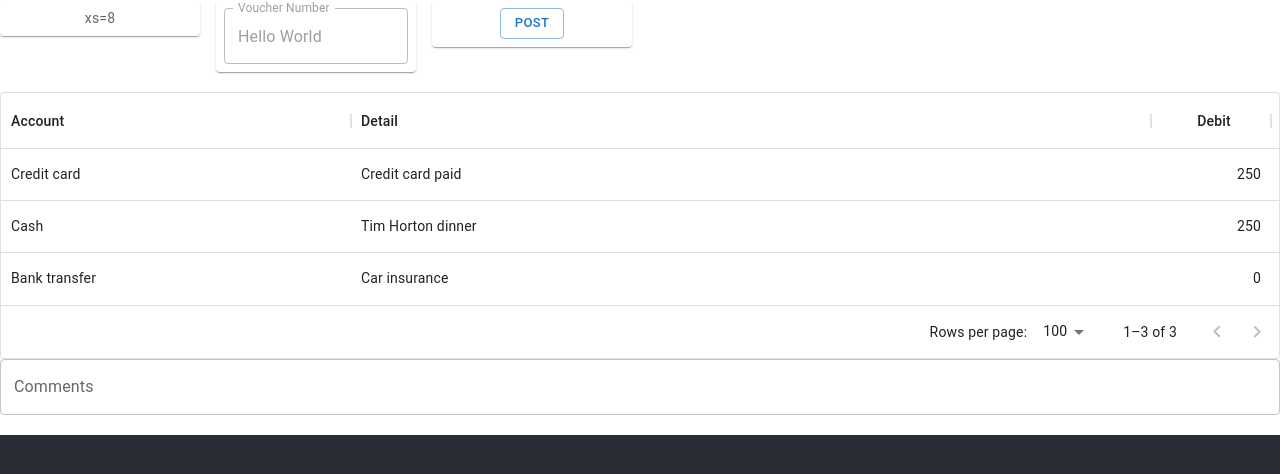
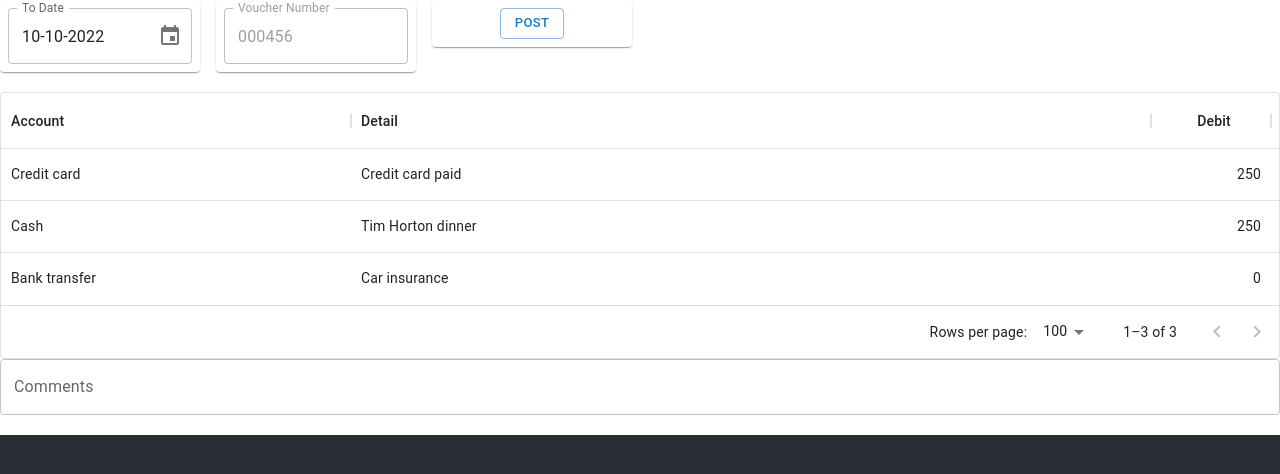
Before and after one commit to rathoregee/office, a React (Create React App) app in the folder UI/: page /journal in a window 1280 px wide. Shown: the top 474 px of the page. Built offline with nearby package versions, Linux system fonts and the light colour scheme; what aws-amplify would draw is missing.

Commit message:
added calnder

```diff
--- a/UI/src/pages/Journal.tsx
+++ b/UI/src/pages/Journal.tsx
@@ -6,6 +6,10 @@ import Paper from '@mui/material/Paper';
 import Grid from '@mui/material/Unstable_Grid2';
 import TextField from '@mui/material/TextField';
 import Button from '@mui/material/Button';
+import { AdapterDayjs } from '@mui/x-date-pickers/AdapterDayjs';
+import { LocalizationProvider } from '@mui/x-date-pickers/LocalizationProvider';
+import { DesktopDatePicker } from '@mui/x-date-pickers/DesktopDatePicker';
+import dayjs, { Dayjs } from 'dayjs';
 
 const Item = styled(Paper)(({ theme }) => ({
     backgroundColor: theme.palette.mode === 'dark' ? '#1A2027' : '#fff',
@@ -56,6 +60,7 @@ const rows: GridRowsProp = [
 ];
 
 export function Journal() {
+    const [value, setValue] = React.useState<Dayjs | null>(dayjs());
     const columns: GridColumns = [
         {
             field: 'account',
@@ -101,7 +106,20 @@ export function Journal() {
             <Box sx={{ flexGrow: 1 }}>
                 <Grid container spacing={2}>
                     <Grid xs={2}>
-                        <Item>xs=8</Item>
+                        <Item>
+                        <LocalizationProvider dateAdapter={AdapterDayjs}>
+                            <DesktopDatePicker
+                                label="To Date"
+                                inputFormat="DD-MM-YYYY"
+                                value={value}
+                                minDate={dayjs('2017-01-01')}
+                                onChange={(newValue) => {
+                                    setValue(newValue);
+                                }}
+                                renderInput={(params) => <TextField {...params} />}
+                            />
+                        </LocalizationProvider>
+                        </Item>
                     </Grid>
                     <Grid xs={2}>
                         <Item>
@@ -109,7 +127,7 @@ export function Journal() {
                                 disabled
                                 id="outlined-disabled"
                                 label="Voucher Number"
-                                defaultValue="Hello World"
+                                defaultValue="000456"
                             /></Item>
                     </Grid>
                     <Grid xs={2}>
```
